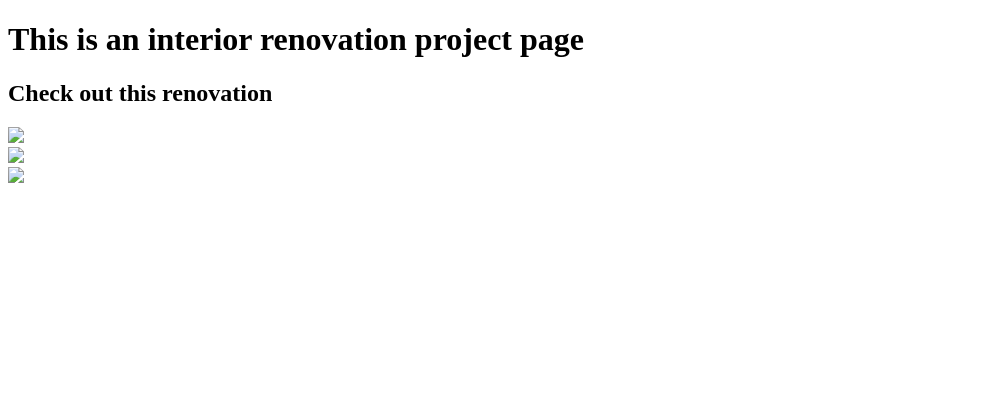
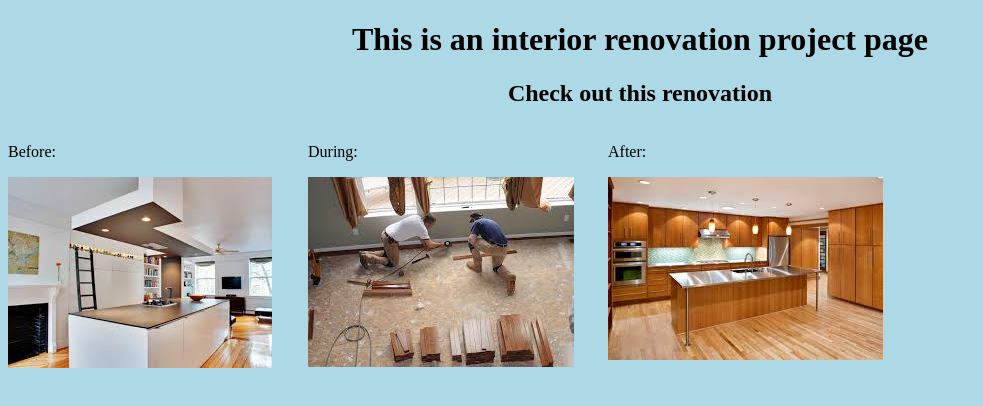
Before and after one commit to blakerscott/decor-project, a plain HTML site: page index.html in a window 1280 px wide. Shown: the whole page, without its empty margins (0-983 px from the left). Drawn offline with Linux system fonts and the light colour scheme.

Commit message:
add styles

```diff
--- /dev/null
+++ b/css/styles.css
@@ -0,0 +1,12 @@
+.column {
+  width: 300px;
+  float: left;
+}
+
+h1, h2 {
+  text-align: center;
+}
+
+body{
+  background-color: lightblue;
+}
--- a/index.html
+++ b/index.html
@@ -1,18 +1,27 @@
 <!DOCTYPE html>
 <html>
   <head>
+      <link href="css/styles.css" rel="stylesheet" type="text/css" media="all">
     <title>Interior Design</title>
   </head>
   <body>
     <h1>This is an interior renovation project page</h1>
     <h2>Check out this renovation</h2>
 
-    <div class="column"><img src="img/before.jpg"></div>
+    <div class="column">
+      <p>Before:</p>
+      <img src="img/before.jpeg">
+    </div>
 
-    <div class="column"><img src="img/during.jpg"></div>
+    <div class="column">
+      <p>During:</p>
+      <img src="img/during.jpeg">
+    </div>
 
-
-    <div class="column"><img src="img/after.jpg"></div>
+    <div class="column">
+      <p>After:</p>
+      <img src="img/after.jpeg">
+    </div>
 
 
   </body>
```
Also changed, not shown: styles.css (deleted).
